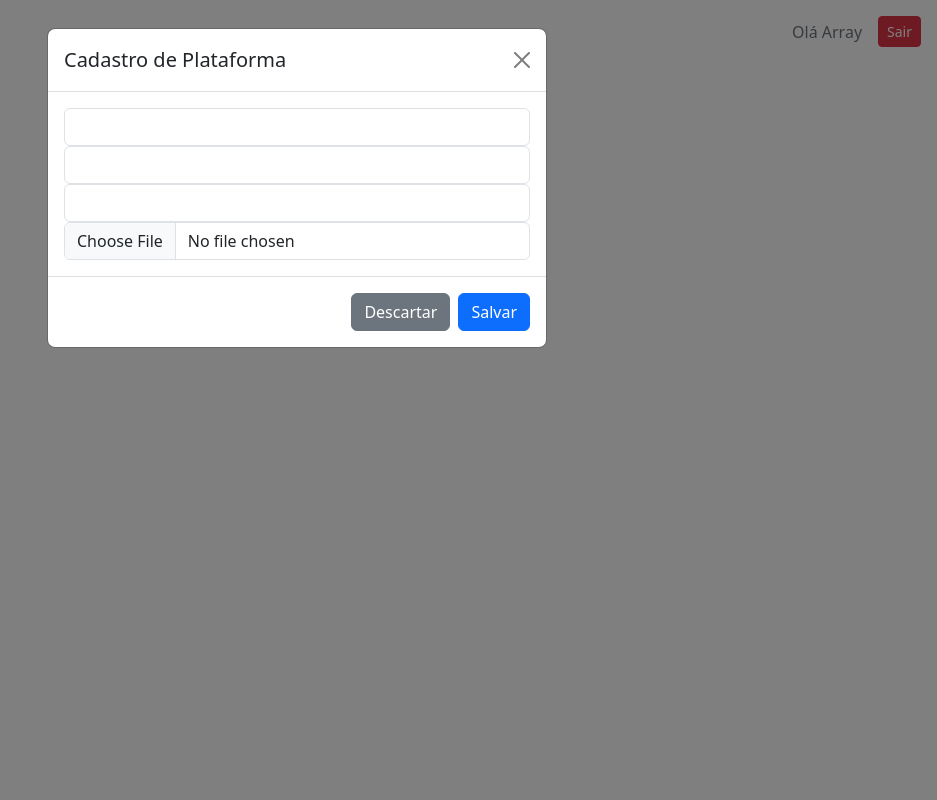
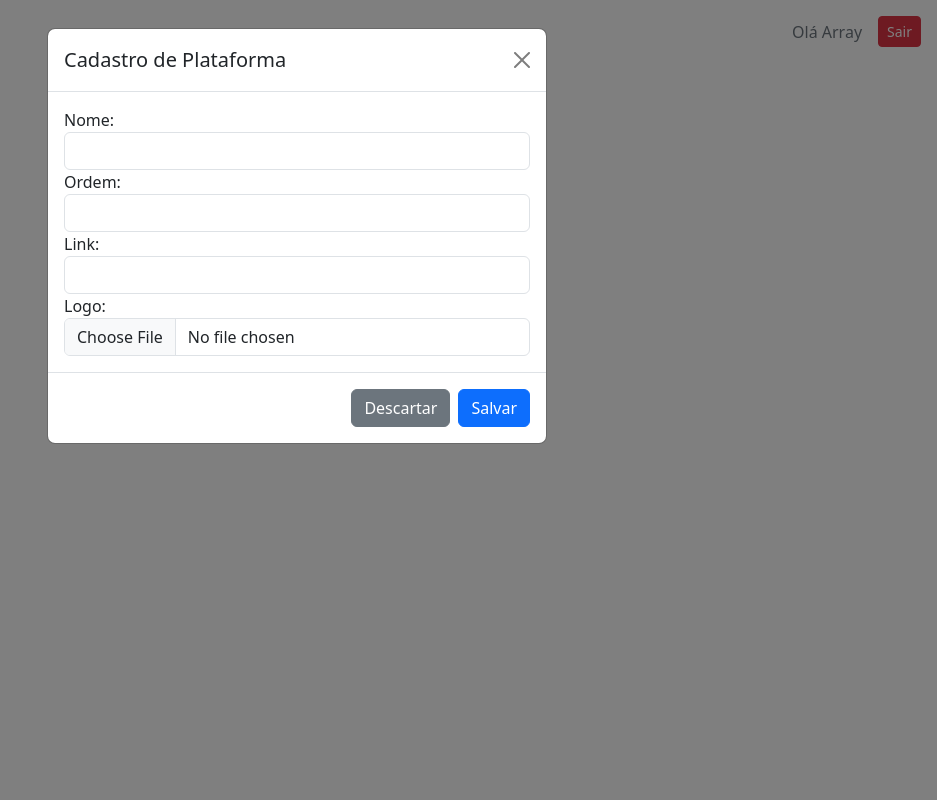
Before and after one commit to kchevarria/pactodeouro.bet, a PHP site: page /management.php in a window 1280 px wide, after a click on "Nova plataforma". Shown: the whole page, without its empty margins (343-1280 px from the left). Run offline with PHP 8.4, Linux system fonts and the light colour scheme; the visitor is signed in with stand-in values (Sample User, id 1); data that the repository does not hold is empty; a stand-in replaces the project's code that opens the database connection.

Commit message:
modal
conteudo de inputs para cadastro/edicao de plataforma

```diff
--- a/management.php
+++ b/management.php
@@ -89,10 +89,22 @@ if (!isset($_SESSION['logado']) || $_SESSION['logado'] !== true) {
                     <button type="button" class="btn-close" data-bs-dismiss="modal" aria-label="Close"></button>
                 </div>
                 <div class="modal-body">
-                    <input type="text" name="" id="" class="form-control">
-                    <input type="number" name="" id="" class="form-control">
-                    <input type="text" name="" id="" class="form-control">
-                    <input type="file" name="" id="" class="form-control">
+                    <div>
+                        <label for="nome">Nome:</label>
+                        <input type="text" name="" id="nome" class="form-control">
+                    </div>
+                    <div>
+                        <label for="ordem">Ordem:</label>
+                        <input type="number" name="" id="ordem" class="form-control">
+                    </div>
+                    <div>
+                        <label for="link">Link:</label>
+                        <input type="text" name="" id="link" class="form-control">
+                    </div>
+                    <div>
+                        <label for="logo">Logo:</label>
+                        <input type="file" name="" id="logo" class="form-control">
+                    </div>
                 </div>
                 <div class="modal-footer">
                     <button type="button" class="btn btn-secondary" data-bs-dismiss="modal">Descartar</button>
```
